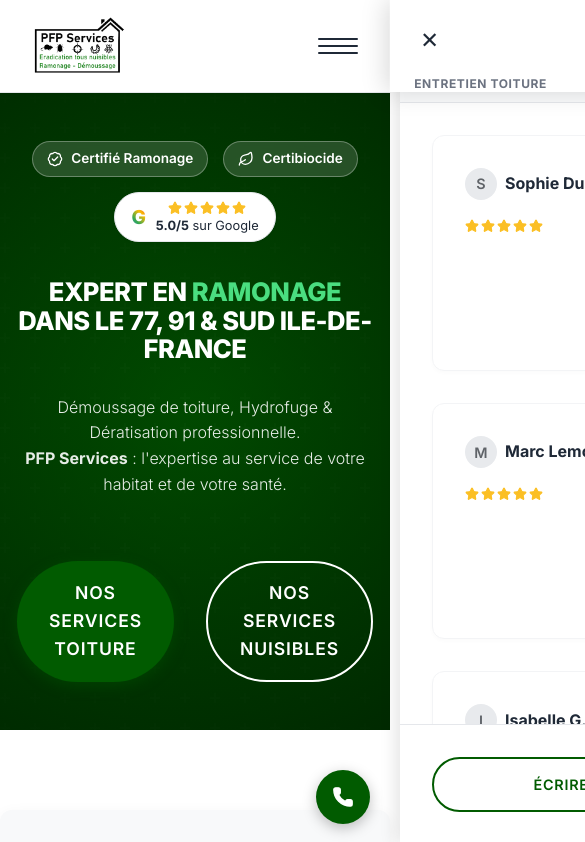
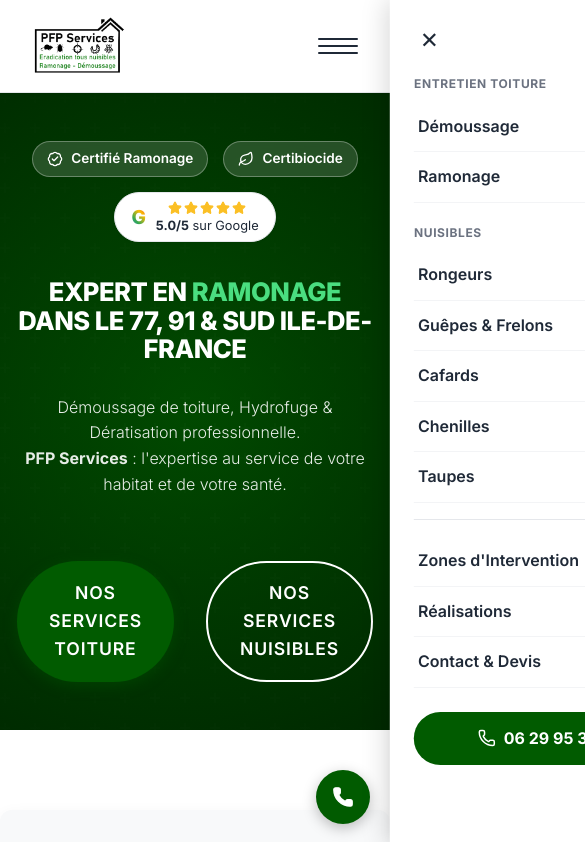
Before and after one commit to Mktotoy/PFP-Services, a Next.js app: page / in a window 390 px wide. Shown: the top 842 px of the page, 585 px wide, since content can reach past the window. Built offline with nearby package versions, Linux system fonts and the light colour scheme.

Commit message:
fix: drawer mobile confine dans le header (backdrop-filter cree containing-block pour position:fixed) - portal vers document.body

```diff
--- a/src/components/Header.tsx
+++ b/src/components/Header.tsx
@@ -1,9 +1,64 @@
 'use client';
 
-import { useState } from 'react';
+import { useState, useEffect } from 'react';
+import { createPortal } from 'react-dom';
 import Link from 'next/link';
 import { Phone } from 'lucide-react';
 import styles from './Header.module.css';
+
+function MobileDrawer({ isOpen, close }: { isOpen: boolean; close: () => void }) {
+    const [mounted, setMounted] = useState(false);
+
+    useEffect(() => {
+        setMounted(true);
+    }, []);
+
+    if (!mounted) return null;
+
+    return createPortal(
+        <>
+            <div
+                className={`${styles.drawerOverlay} ${isOpen ? styles.drawerOverlayOpen : ''}`}
+                onClick={close}
+            />
+
+            <div className={`${styles.drawer} ${isOpen ? styles.drawerOpen : ''}`}>
+                <button
+                    type="button"
+                    className={styles.drawerClose}
+                    onClick={close}
+                    aria-label="Fermer le menu"
+                >
+                    ✕
+                </button>
+
+                <nav className={styles.drawerNav}>
+                    <p className={styles.drawerSectionTitle}>Entretien Toiture</p>
+                    <Link href="/services/demoussage" className={styles.drawerLink} onClick={close}>Démoussage</Link>
+                    <Link href="/services/ramonage" className={styles.drawerLink} onClick={close}>Ramonage</Link>
+
+                    <p className={styles.drawerSectionTitle}>Nuisibles</p>
+                    <Link href="/services/rongeurs" className={styles.drawerLink} onClick={close}>Rongeurs</Link>
+                    <Link href="/services/guepes-frelons" className={styles.drawerLink} onClick={close}>Guêpes & Frelons</Link>
+                    <Link href="/services/cafards" className={styles.drawerLink} onClick={close}>Cafards</Link>
+                    <Link href="/services/chenilles" className={styles.drawerLink} onClick={close}>Chenilles</Link>
+                    <Link href="/services/taupes" className={styles.drawerLink} onClick={close}>Taupes</Link>
+
+                    <div className={styles.drawerDivider} />
+
+                    <Link href="/zones" className={styles.drawerLink} onClick={close}>Zones d&apos;Intervention</Link>
+                    <Link href="/realisations" className={styles.drawerLink} onClick={close}>Réalisations</Link>
+                    <Link href="/contact" className={styles.drawerLink} onClick={close}>Contact & Devis</Link>
+
+                    <a href="tel:0629953262" className={styles.drawerPhone} onClick={close}>
+                        <Phone size={18} style={{ display: 'inline', verticalAlign: '-3px', marginRight: '4px' }} /> 06 29 95 32 62
+                    </a>
+                </nav>
+            </div>
+        </>,
+        document.body
+    );
+}
 
 export default function Header() {
     const [isOpen, setIsOpen] = useState(false);
@@ -67,44 +122,7 @@
                 </button>
             </div>
 
-            <div
-                className={`${styles.drawerOverlay} ${isOpen ? styles.drawerOverlayOpen : ''}`}
-                onClick={close}
-            />
-
-            <div className={`${styles.drawer} ${isOpen ? styles.drawerOpen : ''}`}>
-                <button
-                    type="button"
-                    className={styles.drawerClose}
-                    onClick={close}
-                    aria-label="Fermer le menu"
-                >
-                    ✕
-                </button>
-
-                <nav className={styles.drawerNav}>
-                    <p className={styles.drawerSectionTitle}>Entretien Toiture</p>
-                    <Link href="/services/demoussage" className={styles.drawerLink} onClick={close}>Démoussage</Link>
-                    <Link href="/services/ramonage" className={styles.drawerLink} onClick={close}>Ramonage</Link>
-
-                    <p className={styles.drawerSectionTitle}>Nuisibles</p>
-                    <Link href="/services/rongeurs" className={styles.drawerLink} onClick={close}>Rongeurs</Link>
-                    <Link href="/services/guepes-frelons" className={styles.drawerLink} onClick={close}>Guêpes & Frelons</Link>
-                    <Link href="/services/cafards" className={styles.drawerLink} onClick={close}>Cafards</Link>
-                    <Link href="/services/chenilles" className={styles.drawerLink} onClick={close}>Chenilles</Link>
-                    <Link href="/services/taupes" className={styles.drawerLink} onClick={close}>Taupes</Link>
-
-                    <div className={styles.drawerDivider} />
-
-                    <Link href="/zones" className={styles.drawerLink} onClick={close}>Zones d&apos;Intervention</Link>
-                    <Link href="/realisations" className={styles.drawerLink} onClick={close}>Réalisations</Link>
-                    <Link href="/contact" className={styles.drawerLink} onClick={close}>Contact & Devis</Link>
-
-                    <a href="tel:0629953262" className={styles.drawerPhone} onClick={close}>
-                        <Phone size={18} style={{display:'inline', verticalAlign:'-3px', marginRight:'4px'}} /> 06 29 95 32 62
-                    </a>
-                </nav>
-            </div>
+            <MobileDrawer isOpen={isOpen} close={close} />
         </header>
     );
 }
```
